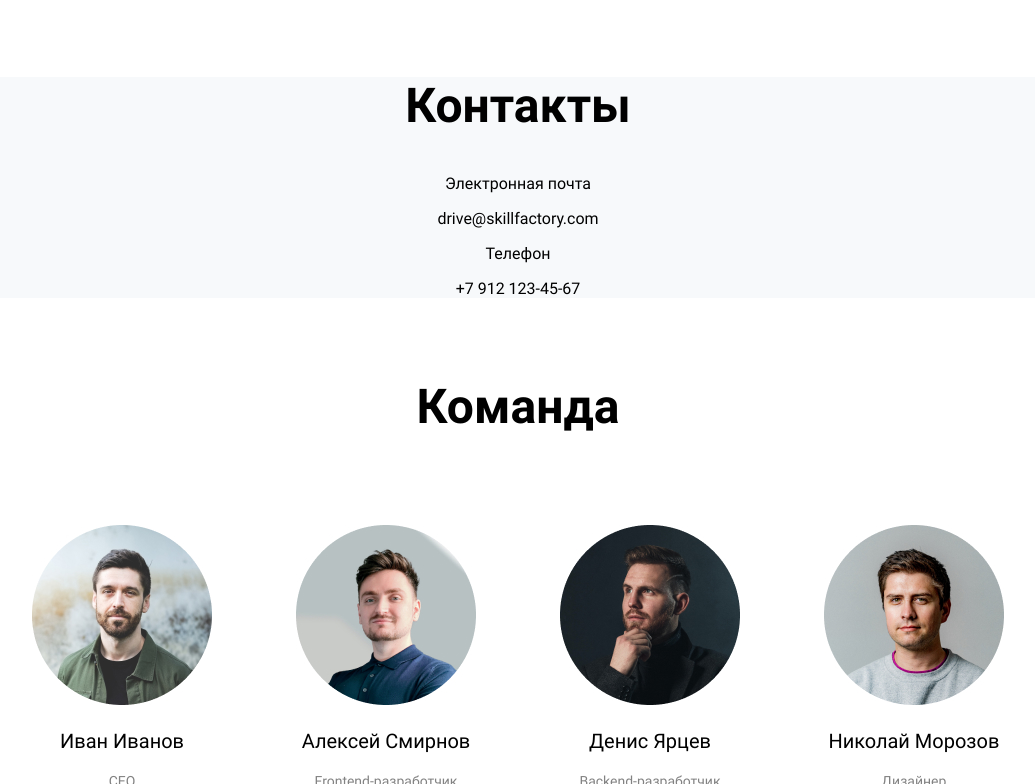
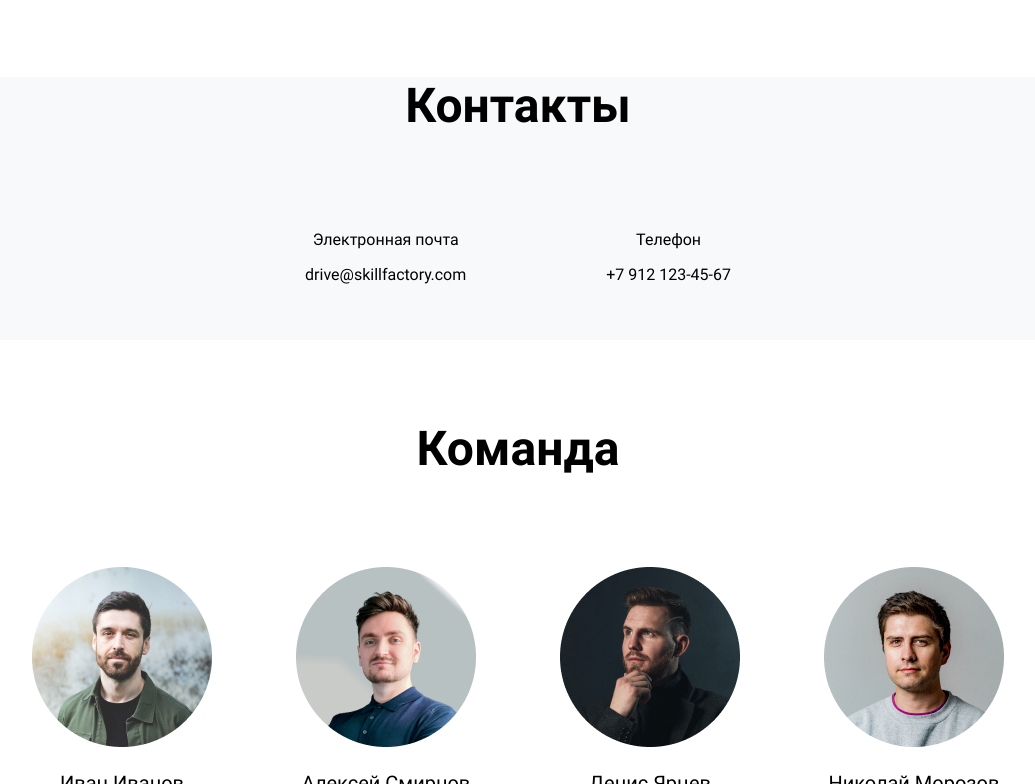
Before and after one commit to ytokarevskaya/SF-Drive_homework-4, a plain HTML site: page module17.html in a window 1280 px wide. Shown: the part 670-1454 px from the top of the page, without its empty margins (122-1157 px from the left). Drawn offline with Linux system fonts and the light colour scheme.

Commit message:
Appearance adjustments

```diff
--- a/css/styles.css
+++ b/css/styles.css
@@ -126,7 +126,7 @@ ul.menu li {
     margin: 5px 15px;
     font-size: 16px;
     text-decoration: none;
-    color: 1B1B1B;
+    color: #1B1B1B;
 }
 
 .button_login {
@@ -175,6 +175,16 @@ h2 {
     padding: 80px auto;
 }
 
+.contact_details {
+    display: flex;
+    align-items: baseline;
+    justify-content: center;
+}
+
+.contacts_item {
+    margin: 40px 70px;
+}
+
 .copyright {
     color: #FFFFFF;
     opacity: 40%;
--- a/module17.html
+++ b/module17.html
@@ -49,13 +49,15 @@
 
             <h2>Контакты</h2>
 
-            <div id="email">
-                <p>Электронная почта</p>
-                <p>drive@skillfactory.com</p>
-            </div>
-            <div id="phone">
-                <p>Телефон</p>
-                <p>+7 912 123-45-67</p>
+            <div class="contact_details">
+                <div class="contacts_item">
+                    <p>Электронная почта</p>
+                    <p>drive@skillfactory.com</p>
+                </div>
+                <div class="contacts_item">
+                    <p>Телефон</p>
+                    <p>+7 912 123-45-67</p>
+                </div>
             </div>
 
         </section>
```
